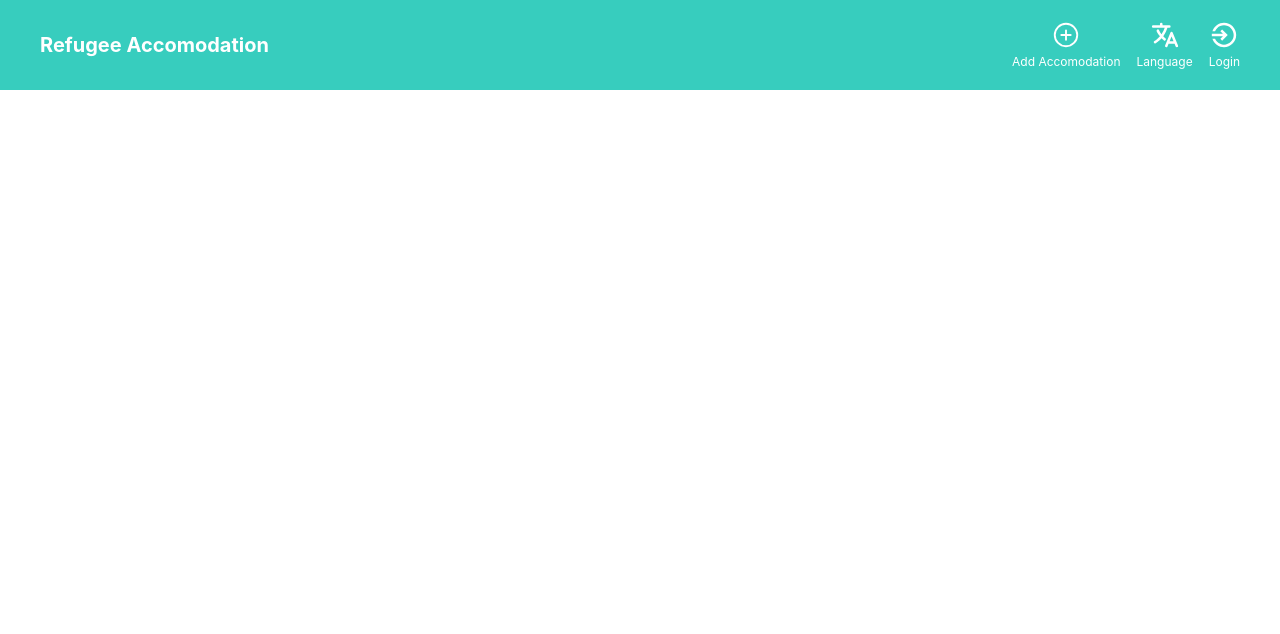
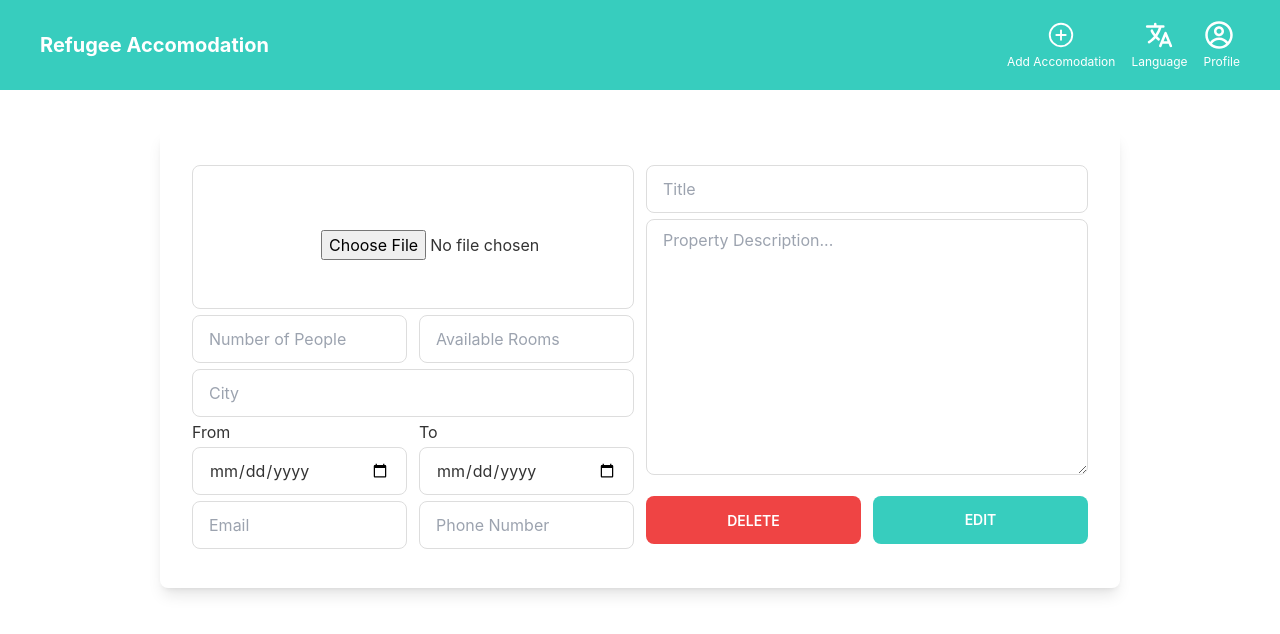
Before and after one commit to md-ashikur/refugee-client, a React (Create React App) app: page /edit in a window 1280 px wide. Shown: the top 634 px of the page. Built offline with nearby package versions, Linux system fonts and the light colour scheme; no server answers.

Commit message:
edit listing page

```diff
--- a/src/App.js
+++ b/src/App.js
@@ -4,6 +4,7 @@ import Navbar from './Components/Navbar/Navbar';
 import Accomodation from './Pages/AddAccomodation/Accomodation';
 import Login from './Pages/Login/Login';
 import Register from './Pages/SignUp/Register';
+import Edit from './Pages/Edit/Edit';
 
 
 function App() {
@@ -16,6 +17,7 @@ function App() {
         <Route path="/" element={<Home />} />
         <Route path="/home" element={<Home />} />
         <Route path="/addAccomodation" element={<Accomodation/>} />
+        <Route path="/edit" element={<Edit/>} />
         <Route path="/login" element={<Login/>} />
         <Route path="/register" element={<Register/>} />
 
--- a/src/Components/Navbar/Navbar.js
+++ b/src/Components/Navbar/Navbar.js
@@ -72,6 +72,13 @@ const Navbar = () => {
           </div>
           {/* =================Profile ========= */}
           {user ? (
+
+
+<Link to="login" className="flex flex-col items-center text-white">
+<IoMdLogIn className="text-3xl" />
+<p className="pt-1 text-xs  hidden lg:block">Login</p>
+</Link>
+          ) : (
             <div className="dropdown dropdown-end">
             <label tabIndex={0} className="text-white">
               <CgProfile className="text-3xl " />
@@ -82,7 +89,7 @@ const Navbar = () => {
               className="menu menu-compact dropdown-content mt-3 p-2 shadow bg-base-100 rounded-box w-52"
             >
               <li>
-                  <Link>Edit Listings</Link>
+                <Link to="edit">Edit Listings</Link>
               </li>
               <li>
                 <Link to="register" onClick={handleSignOut}>
@@ -91,11 +98,6 @@ const Navbar = () => {
               </li>
             </ul>
           </div>
-          ) : (
-            <Link to="login" className="flex flex-col items-center text-white">
-              <IoMdLogIn className="text-3xl" />
-              <p className="pt-1 text-xs  hidden lg:block">Login</p>
-            </Link>
           )}
         </div>
       </div>
--- /dev/null
+++ b/src/Pages/Edit/Edit.js
@@ -0,0 +1,198 @@
+import React from 'react';
+import { useForm } from 'react-hook-form';
+import { Link } from 'react-router-dom';
+
+const Edit = () => {
+
+    const {
+        register,
+        formState: { errors },
+        handleSubmit,
+      } = useForm();
+
+
+      const onSubmit = (data) => console.log(data);
+    return (
+        <div className="flex justify-center">
+        <div className="lg:p-8 p-5 rounded-lg my-10 mx-5 h-auto lg:w-3/4 shadow-lg ">
+          <form onSubmit={handleSubmit(onSubmit)}>
+            <div className="grid lg:grid-cols-2 gap-3">
+              <div>
+                {/* ------------picture input----------- */}
+
+                <div className="flex-col">
+                  <input
+                    className="input w-full h-36 pt-16 lg:pl-32 pl-12"
+                    type="file"
+                    accept="image/*"
+                    {...register("picture", { required: true })}
+                    aria-invalid={errors.picture ? "true" : "false"}
+                  />
+                  {errors.picture?.type === "required" && (
+                    <p role="alert" className="text-xs text-red-500">
+                      Image is required
+                    </p>
+                  )}
+                </div>
+                <div className="grid lg:grid-cols-2 gap-3 ">
+                  {/* ------------Number of People----------- */}
+                  <div className="flex-col">
+                    <input
+                      className="input w-full"
+                      type="number"
+                      {...register("people", { required: true })}
+                      aria-invalid={errors.people ? "true" : "false"}
+                      placeholder="Number of People"
+                    />
+                    {errors.people?.type === "required" && (
+                      <p role="alert" className="text-xs text-red-500">
+                        Number of People is required
+                      </p>
+                    )}
+                  </div>
+
+                  {/* ------------available rooms---------- */}
+                  <div className="flex-col">
+                    <input
+                      className="input w-full"
+                      type="number"
+                      {...register("rooms", { required: true })}
+                      aria-invalid={errors.rooms ? "true" : "false"}
+                      placeholder="Available Rooms"
+                    />
+                    {errors.rooms?.type === "required" && (
+                      <p role="alert" className="text-xs text-red-500">
+                        Available Rooms is required
+                      </p>
+                    )}
+                  </div>
+                </div>
+
+                {/* ------------------city------------- */}
+                <div className="flex-col">
+                  <input
+                    className="input w-full"
+                    {...register("city", { required: true })}
+                    aria-invalid={errors.city ? "true" : "false"}
+                    placeholder="City"
+                  />
+                  {errors.city?.type === "required" && (
+                    <p role="alert" className="text-xs text-red-500">
+                      City is required
+                    </p>
+                  )}
+                </div>
+
+                {/* ------------date---------------- */}
+                <div className="grid grid-cols-2 gap-3">
+                  <div className="flex-col">
+                    <p>From</p>
+                    <input
+                      className="input w-full"
+                      type="date"
+                      {...register("from", { required: true })}
+                      aria-invalid={errors.from ? "true" : "false"}
+                    />
+                    {errors.from?.type === "required" && (
+                      <p role="alert" className="text-xs text-red-500">
+                        Date is required
+                      </p>
+                    )}
+                  </div>
+
+                  <div className="flex-col">
+                    <p>To</p>
+                    <input
+                      className="input w-full"
+                      type="date"
+                      {...register("to", { required: true })}
+                      aria-invalid={errors.to ? "true" : "false"}
+                    />
+
+                    {errors.to?.type === "required" && (
+                      <p role="alert" className="text-xs text-red-500">
+                        Date is required
+                      </p>
+                    )}
+                  </div>
+                </div>
+
+                <div className="grid lg:grid-cols-2 gap-3 ">
+                  {/* ------------Email----------- */}
+                  <div className="flex-col">
+                    <input
+                      className="input w-full"
+                      type="email"
+                      {...register("Email")}
+                      placeholder="Email"
+                    />
+
+                  </div>
+
+                  {/* ------------Phone Number---------- */}
+                  <div className="flex-col">
+                    <input
+                      className="input w-full"
+                      type="number"
+                      {...register("phone")}
+
+                      placeholder="Phone Number"
+                    />
+
+                  </div>
+                </div>
+              </div>
+
+              {/* =================================== */}
+
+              <div>
+                {/* -----------title------------- */}
+                <div className="flex-col">
+                  <input
+                    className="input w-full"
+                    {...register("title", { required: true })}
+                    aria-invalid={errors.title ? "true" : "false"}
+                    placeholder="Title"
+                  />
+                  {errors.title?.type === "required" && (
+                    <p role="alert" className="text-xs text-red-500">
+                      Title is required
+                    </p>
+                  )}
+                </div>
+
+                {/* -------------------- description ----------------------- */}
+                <div className="flex-col">
+                  <textarea
+                    className="input py-2 w-full h-64"
+                    {...register("description", { required: true })}
+                    aria-invalid={errors.description ? "true" : "false"}
+                    placeholder="Property Description..."
+                  />
+                  {errors.description?.type === "required" && (
+                    <p role="alert" className="text-xs text-red-500">
+                      Property description is required
+                    </p>
+                  )}
+                </div>
+
+                {/* ----------cancle & Add button---------------- */}
+                <div className="grid lg:grid-cols-2 gap-3 my-3">
+                  <Link to="">
+                    <input value="Delete" className="btn bg-red-500 border-0 hover:bg-red-600 text-white w-full" />
+                  </Link>
+                  <input
+                    type="submit"
+                    value="Edit"
+                    className="btn bg-primary hover: border-0 text-white"
+                  />
+                </div>
+              </div>
+            </div>
+          </form>
+        </div>
+      </div>
+    );
+};
+
+export default Edit;
```
Lines whose indentation alone changed are shown as unchanged.
